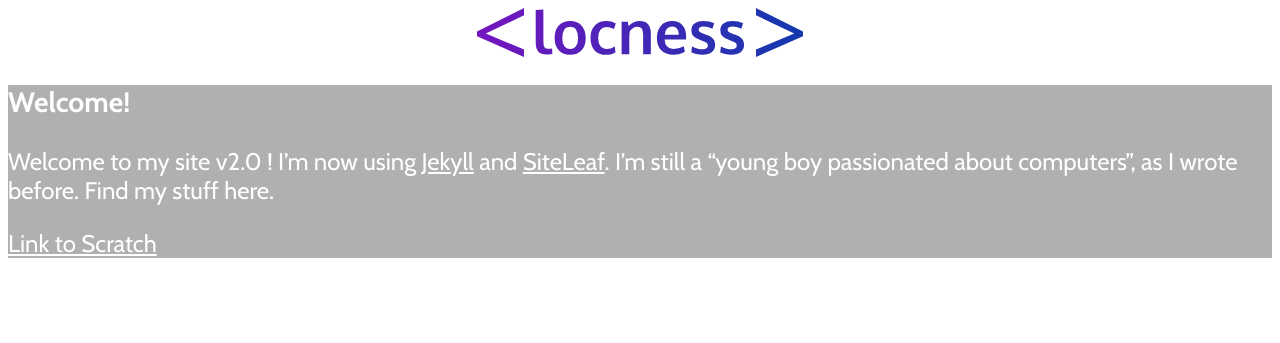
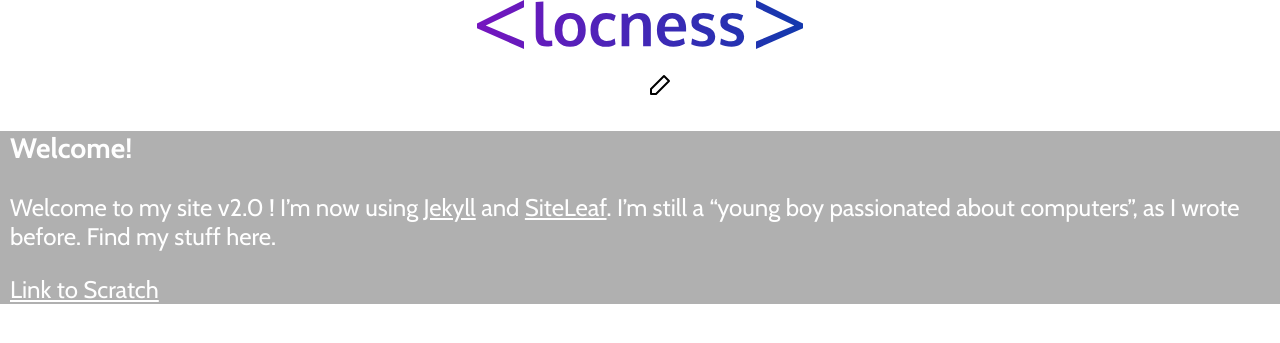
Before and after one commit to moeenio/locness3.github.io, a Jekyll site: the page built from index.html, in a window 1280 px wide. Shown: the top 343 px of the page. Built offline with Jekyll 4.4.1, drawn with Linux system fonts in a browser that asks for light colours.

Commit message:
Trying to add nav but the Brackets experimental live preview bugs so musch

```diff
--- a/index.html
+++ b/index.html
@@ -11,6 +11,13 @@ layout: default
   <body>
     <header class="site-header">
       <img src="/site-logo.svg" alt="Locness" class="site-logo">
+      <nav class="nav">
+        <ul>
+          <li>
+            <a href="https://locnesssite.wordpress.com" target="_blank"><img src="/icons/edit-2.svg" alt="Blog"></a>
+          </li>
+        </ul>
+      </nav>
     </header>
     <main>
       {% for post in site.posts %}
@@ -23,5 +30,6 @@ layout: default
       {% endfor %}
     </main>
     <script type="text/javascript">window.$crisp=[];window.CRISP_WEBSITE_ID="e2044b26-366b-429e-b326-e5e47a6fb7d3";(function(){d=document;s=d.createElement("script");s.src="https://client.crisp.chat/l.js";s.async=1;d.getElementsByTagName("head")[0].appendChild(s);})();</script>
+
   </body>
 </html>
--- a/style.css
+++ b/style.css
@@ -6,6 +6,9 @@
 body {
    font-family: "Cabin", sans-serif;
   font-size: 24px;
+  padding: 0;
+  margin: 0;
+  width: 100vw;
 }
 
 .site-header {
@@ -13,11 +16,20 @@ body {
   text-align: center;
 }
 
+.nav {
+  width: 100%;
+}
+
+.nav ul {
+  list-style-type: none;
+}
+
 .post {
   position: relative;
   width: 100%;
   background-position: center;
   background-size: cover;
+  padding: 0 10px;
 }
 
 .post-overlay {
```
Also changed, not shown: icons/edit-2.svg (added).
